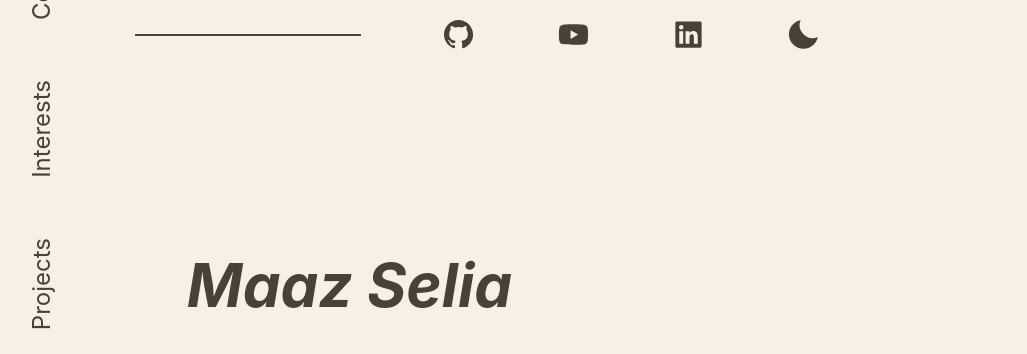
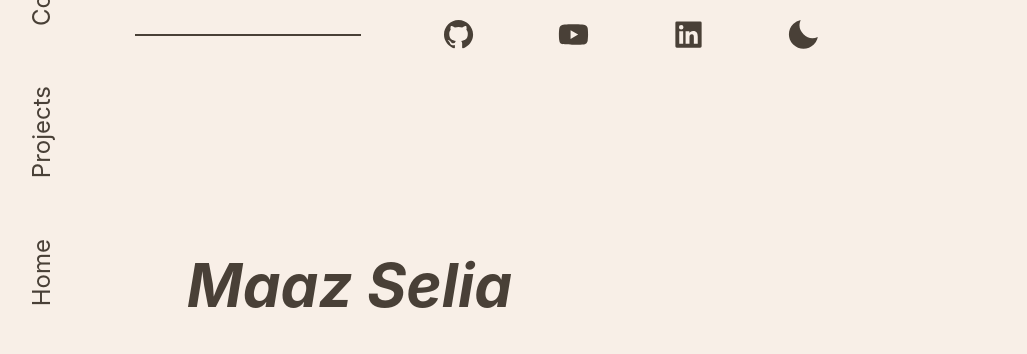
Before and after one commit to Maaz-Selia/my-site, a React (Vite) app: page / in a window 1280 px wide. Shown: the part 215-569 px from the top of the page, without its empty margins (90-1117 px from the left). Built offline with nearby package versions, Linux system fonts and the light colour scheme.

Commit message:
uploaded rawgsnap

```diff
--- a/src/components/NavBar.tsx
+++ b/src/components/NavBar.tsx
@@ -2,8 +2,8 @@ import { VStack, Text } from '@chakra-ui/react'
 import Line from './Line';
 import '../index.css'
 import Contact from './Contact';
-import Interests from './Interests';
 import Projects from './Projects';
+import MainView from './MainView';
 
 interface Props {
     currentView: JSX.Element;
@@ -18,8 +18,8 @@ const NavBar = ( {setCurrentView }: Props) => {
         <VStack maxHeight='100%' gap={10}>
             <Line size='10vh' orientation='v' />
             <Text fontSize={fontSize} className='vertical-text' onClick={() => setCurrentView(<Contact />)}>Contact</Text>
-            <Text fontSize={fontSize} className='vertical-text' onClick={() => setCurrentView(<Interests />)}>Interests</Text>
             <Text fontSize={fontSize} className='vertical-text' onClick={() => setCurrentView(<Projects />)}>Projects</Text>
+            <Text fontSize={fontSize} className='vertical-text' onClick={() => setCurrentView(<MainView />)}>Home</Text>
             <Line size='40vh' orientation='v' />
         </VStack>
     )
```
Also changed, not shown: src/assets/rawgsnap.jfif (added).
